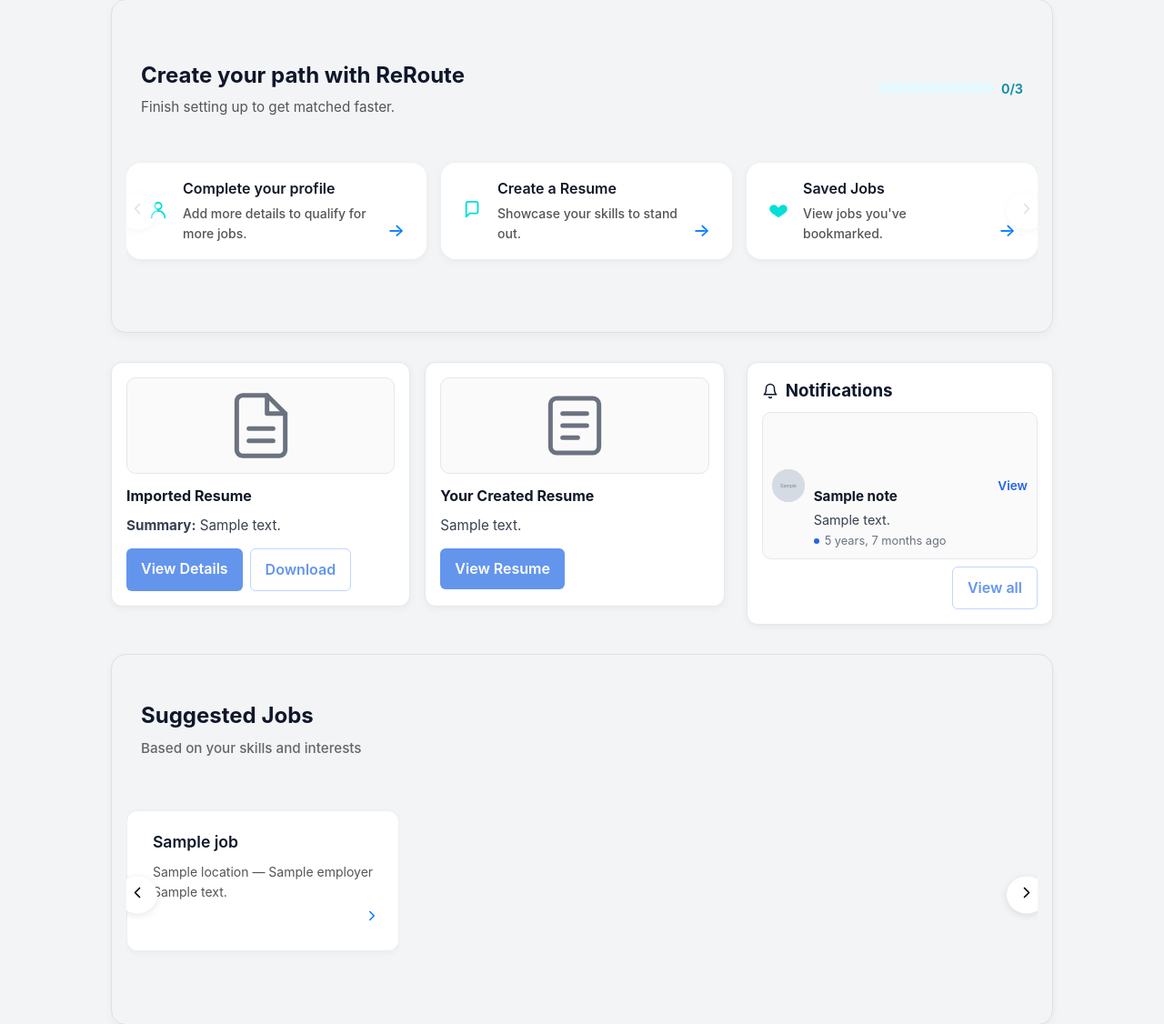
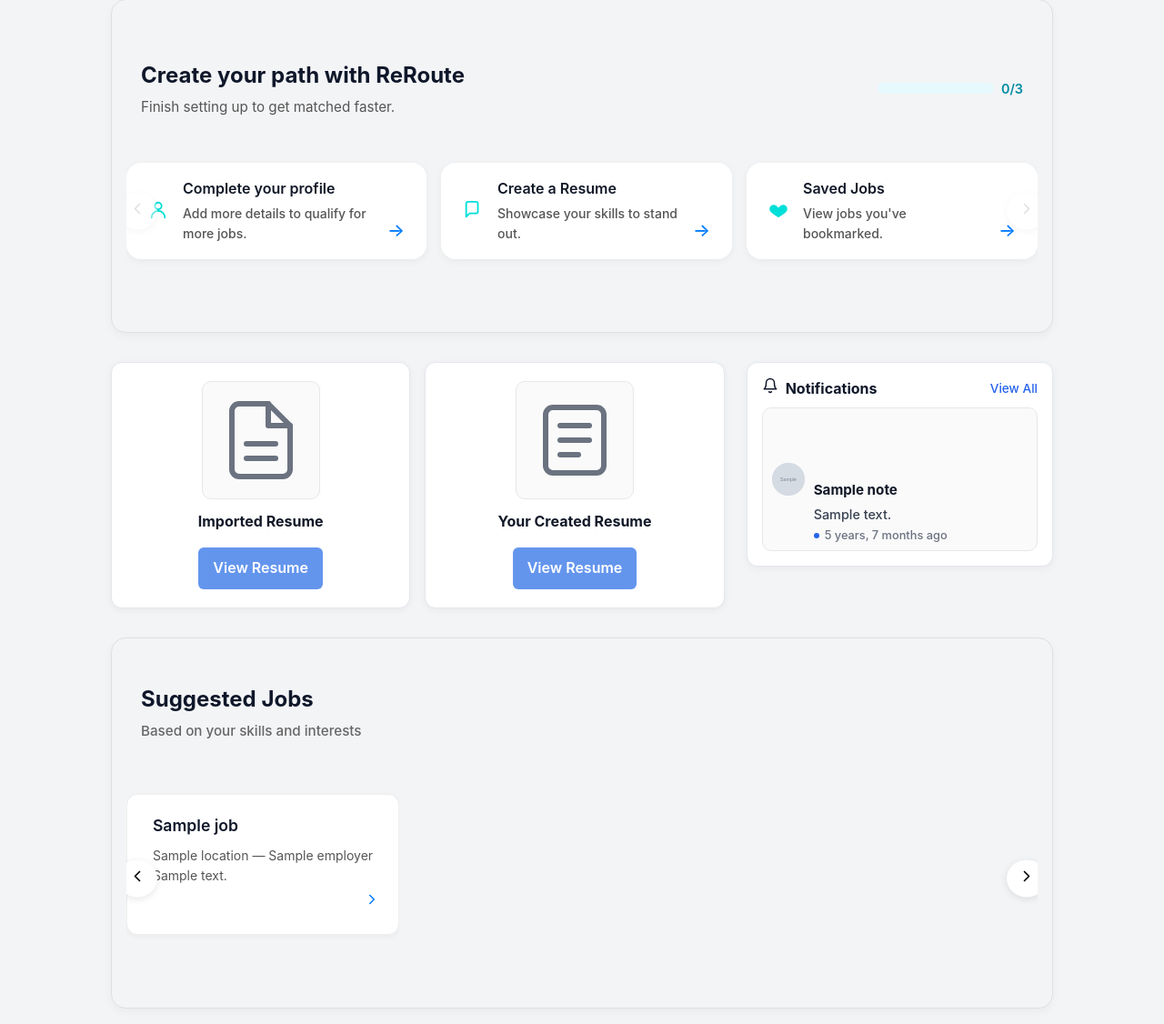
Before and after one commit to jcoffer921/reroute, a Django app: template dashboard/templates/dashboard/user_dashboard.html in a window 1280 px wide. Shown: the part 470-1596 px from the top of the page at 91% size. Run offline with Django 5.2, Linux system fonts and the light colour scheme; the template is opened without the code that fills it: most values are stand-ins (such as "Sample title", 1, 10 or a date in 2020); grey boxes marked "Sample" are stand-in pictures.

Commit message:
More dashboard adjustments

```diff
--- a/dashboard/static/dashboard/css/user_dashboard.css
+++ b/dashboard/static/dashboard/css/user_dashboard.css
@@ -58,17 +58,19 @@
   background: #ffffff;
   border: 1px solid #e5e7eb;
   border-radius: 12px;
-  padding: 1rem;
+  padding: 1.25rem;
   box-shadow: 0 2px 8px rgba(0,0,0,0.05);
   display: flex;
   flex-direction: column;
+  align-items: center;
+  text-align: center;
 }
 
 .resume-thumb {
   display: flex;
   align-items: center;
   justify-content: center;
-  padding: .75rem;
+  padding: 1rem;
   border: 1px solid #e5e7eb;
   border-radius: 10px;
   background: #fafafa;
@@ -94,7 +96,10 @@
   max-height: 100%;
 }
 
-.notifications-header { margin-bottom: .5rem; }
+.notifications-header { margin-bottom: .5rem; display:flex; align-items:center; justify-content:space-between; }
+.notifications-header .section-title { display:flex; align-items:center; gap:.5rem; margin:0; font-size:1rem; }
+.notifications-header .view-all-link { font-size: .85rem; color: #2563eb; text-decoration: none; }
+.notifications-header .view-all-link:hover { text-decoration: underline; }
 .notifications-scroll {
   overflow-y: auto;
   max-height: 420px; /* allow scroll if many items */
@@ -102,15 +107,18 @@
 
 .notifications-list { display: grid; gap: 8px; }
 
+.notification-item-link { display:block; color:inherit; text-decoration:none; }
+
 .notification-card {
   display: grid;
-  grid-template-columns: 36px 1fr auto;
+  grid-template-columns: 36px 1fr;
   gap: 10px;
   align-items: center;
-  padding: 8px 10px;
+  padding: 6px 10px;
   border: 1px solid #e5e7eb;
   border-radius: 10px;
   background: #fafafa;
+  transition: background-color .15s ease, box-shadow .15s ease, border-color .15s ease;
 }
 
 .notification-card .avatar {
@@ -145,6 +153,9 @@
 }
 .notification-card .unread-dot { width: 6px; height: 6px; border-radius: 999px; background: #2563eb; display: inline-block; }
 .notification-card .btn-action { color: #2563eb; text-decoration: none; font-weight: 600; font-size: .85rem; }
+
+.notification-item-link .notification-card:hover,
+.notification-card:hover { background: #f3f4f6; border-color: #d1d5db; box-shadow: 0 1px 4px rgba(0,0,0,0.06); cursor: pointer; }
 
 .notifications-footer { margin-top: .5rem; display: flex; justify-content: flex-end; }
 .empty-notifications { color: #6b7280; font-size: .9rem; padding: .75rem; }
--- a/dashboard/templates/dashboard/user_dashboard.html
+++ b/dashboard/templates/dashboard/user_dashboard.html
@@ -102,57 +102,38 @@
       <div class="resumes-grid">
         {% if imported_resume %}
         <article class="resume-card">
-          <div class="resume-thumb">
-            {% if imported_resume.preview_image %}
-              <img src="{{ imported_resume.preview_image.url }}" alt="Imported resume preview" />
-            {% else %}
-              <!-- Document thumbnail icon -->
-              <svg xmlns="http://www.w3.org/2000/svg" viewBox="0 0 24 24" width="80" height="80" fill="none" stroke="#6b7280" stroke-width="1.5" stroke-linecap="round" stroke-linejoin="round">
+          <div class="resume-thumb" aria-hidden="true">
+            <!-- Scalable SVG illustration/icon -->
+            <svg xmlns="http://www.w3.org/2000/svg" viewBox="0 0 24 24" width="96" height="96" fill="none" stroke="#6b7280" stroke-width="1.5" stroke-linecap="round" stroke-linejoin="round">
               <path d="M14 2H6a2 2 0 0 0-2 2v16a2 2 0 0 0 2 2h12a2 2 0 0 0 2-2V8z"/>
               <polyline points="14 2 14 8 20 8"/>
               <line x1="16" y1="13" x2="8" y2="13"/>
               <line x1="16" y1="17" x2="8" y2="17"/>
             </svg>
-            {% endif %}
           </div>
           <header class="resume-card-header">
             <h3 class="resume-card-title">Imported Resume</h3>
           </header>
-          <div class="resume-card-body">
-            <p class="resume-summary"><strong>Summary:</strong> {{ imported_resume.ai_summary|truncatewords:20 }}</p>
-          </div>
           <footer class="resume-card-actions">
-            <a href="{% url 'resumes:imported_resume' imported_resume.id %}" class="btn btn-primary">View Details</a>
-            {% if imported_resume.file %}
-              <a href="{{ imported_resume.file.url }}" class="btn btn-outline" target="_blank">Download</a>
-            {% else %}
-              <span class="text-muted">No file uploaded</span>
-            {% endif %}
+            <a href="{% url 'resumes:imported_resume' imported_resume.id %}" class="btn btn-primary">View Resume</a>
           </footer>
         </article>
         {% endif %}
 
         {% if resume %}
         <article class="resume-card">
-          <div class="resume-thumb">
-            {% if resume.preview_image %}
-              <img src="{{ resume.preview_image.url }}" alt="Resume preview" />
-            {% else %}
-              <!-- Simple page icon thumbnail -->
-              <svg xmlns="http://www.w3.org/2000/svg" viewBox="0 0 24 24" width="80" height="80" fill="none" stroke="#6b7280" stroke-width="1.5" stroke-linecap="round" stroke-linejoin="round">
+          <div class="resume-thumb" aria-hidden="true">
+            <!-- Scalable SVG illustration/icon -->
+            <svg xmlns="http://www.w3.org/2000/svg" viewBox="0 0 24 24" width="96" height="96" fill="none" stroke="#6b7280" stroke-width="1.5" stroke-linecap="round" stroke-linejoin="round">
               <rect x="4" y="3" width="16" height="18" rx="2"/>
               <line x1="8" y1="8" x2="16" y2="8"/>
               <line x1="8" y1="12" x2="16" y2="12"/>
               <line x1="8" y1="16" x2="13" y2="16"/>
             </svg>
-            {% endif %}
           </div>
           <header class="resume-card-header">
             <h3 class="resume-card-title">Your Created Resume</h3>
           </header>
-          <div class="resume-card-body">
-            <p class="resume-summary">{{ resume.ai_summary|default:"No summary available yet." }}</p>
-          </div>
           <footer class="resume-card-actions">
             <a href="{% url 'resumes:created_resume_view' resume.id %}" class="btn btn-primary">View Resume</a>
           </footer>
@@ -170,9 +151,6 @@
           <header class="resume-card-header">
             <h3 class="resume-card-title">No Created Resume</h3>
           </header>
-          <div class="resume-card-body">
-            <p>You haven't created a resume yet.</p>
-          </div>
           <footer class="resume-card-actions">
             <a href="{% url 'resumes:resume_welcome' %}" class="btn btn-primary">Create Resume</a>
           </footer>
@@ -184,17 +162,20 @@
     <aside class="notifications-column">
       <section class="notifications-panel" aria-label="Notifications">
         <div class="notifications-header">
-          <h3 class="section-title" style="display:flex;align-items:center;gap:.5rem;">
-            <span aria-hidden="true" style="display:inline-flex;vertical-align:middle;">
+          <h3 class="section-title">
+            <span aria-hidden="true" class="icon">
               <svg xmlns="http://www.w3.org/2000/svg" width="18" height="18" viewBox="0 0 24 24" fill="none" stroke="currentColor" stroke-width="2" stroke-linecap="round" stroke-linejoin="round"><path d="M18 8a6 6 0 0 0-12 0c0 7-3 9-3 9h18s-3-2-3-9"/><path d="M13.73 21a2 2 0 0 1-3.46 0"/></svg>
             </span>
             Notifications
           </h3>
+          <a href="{% url 'dashboard:notifications' %}" class="view-all-link">View All</a>
         </div>
         <div class="notifications-scroll">
           {% if notifications %}
             <div class="notifications-list">
               {% for n in notifications|slice:":8" %}
+                {% if n.url %}
+                  <a class="notification-item-link" href="{{ n.url }}">
                     <article class="notification-card {% if not n.is_read %}unread{% endif %}">
                       <div class="avatar {% if not n.actor %}admin{% endif %}">
                         {% if n.actor and n.actor|profile_picture_url %}
@@ -213,18 +194,34 @@
                           <time datetime="{{ n.created_at|date:'c' }}">{{ n.created_at|timesince }} ago</time>
                         </div>
                       </div>
-                  <div class="actions">
-                    {% if n.url %}<a href="{{ n.url }}" class="btn-action">View</a>{% endif %}
+                    </article>
+                  </a>
+                {% else %}
+                  <article class="notification-card {% if not n.is_read %}unread{% endif %}">
+                    <div class="avatar {% if not n.actor %}admin{% endif %}">
+                      {% if n.actor and n.actor|profile_picture_url %}
+                        <img src="{{ n.actor|profile_picture_url }}" alt="Avatar">
+                      {% elif n.actor %}
+                        {{ n.actor|initials }}
+                      {% else %}
+                        R
+                      {% endif %}
+                    </div>
+                    <div class="content">
+                      <div class="title">{{ n.title|default:n.verb|default:"Update" }}</div>
+                      <div class="message">{{ n.message }}</div>
+                      <div class="meta">
+                        {% if not n.is_read %}<span class="unread-dot" aria-label="Unread"></span>{% endif %}
+                        <time datetime="{{ n.created_at|date:'c' }}">{{ n.created_at|timesince }} ago</time>
+                      </div>
                     </div>
                   </article>
+                {% endif %}
               {% endfor %}
             </div>
           {% else %}
             <div class="empty-notifications">You're all caught up. No new notifications.</div>
           {% endif %}
-        </div>
-        <div class="notifications-footer">
-          <a href="{% url 'dashboard:notifications' %}" class="btn btn-outline">View all</a>
         </div>
       </section>
     </aside>
```
Lines whose indentation alone changed are shown as unchanged.
